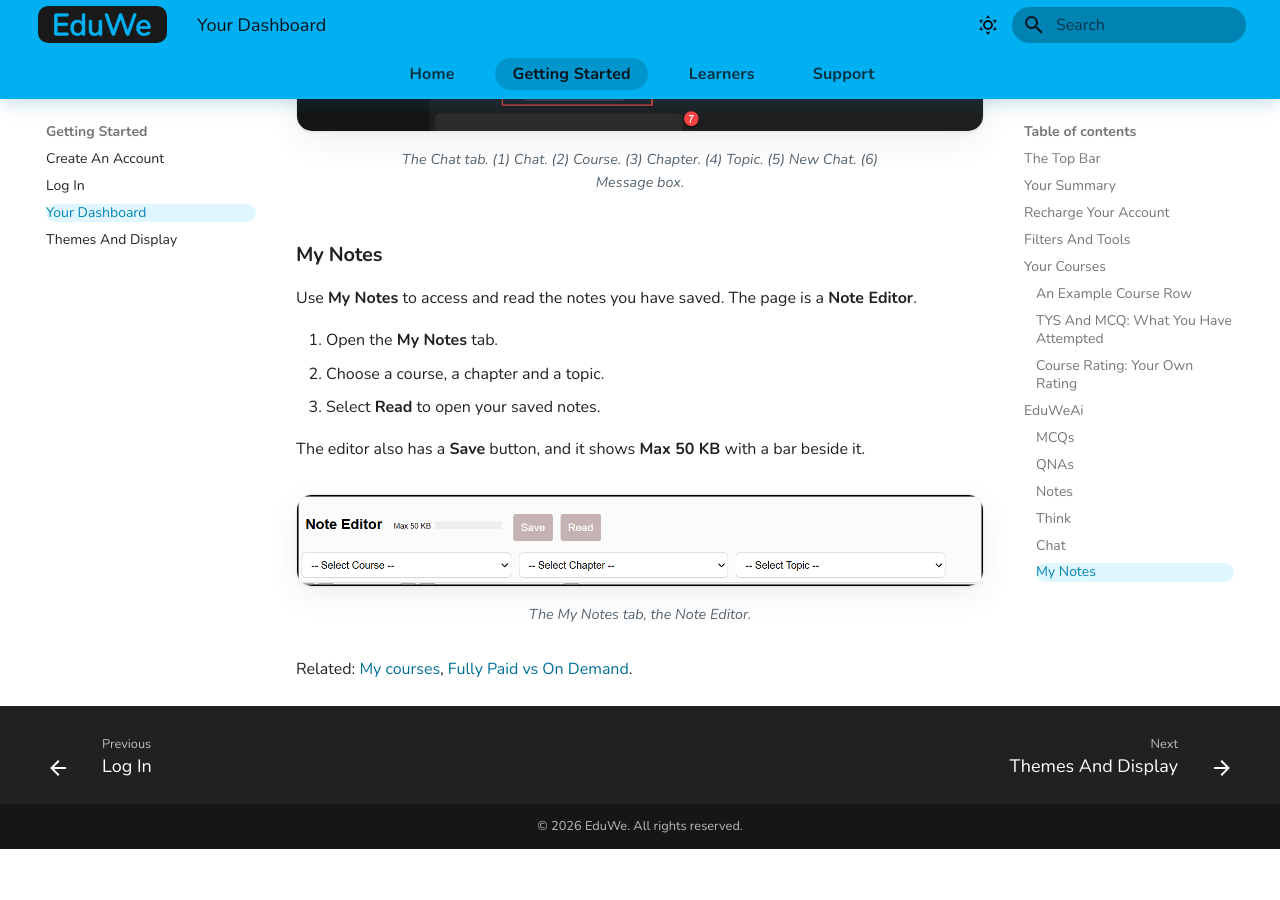
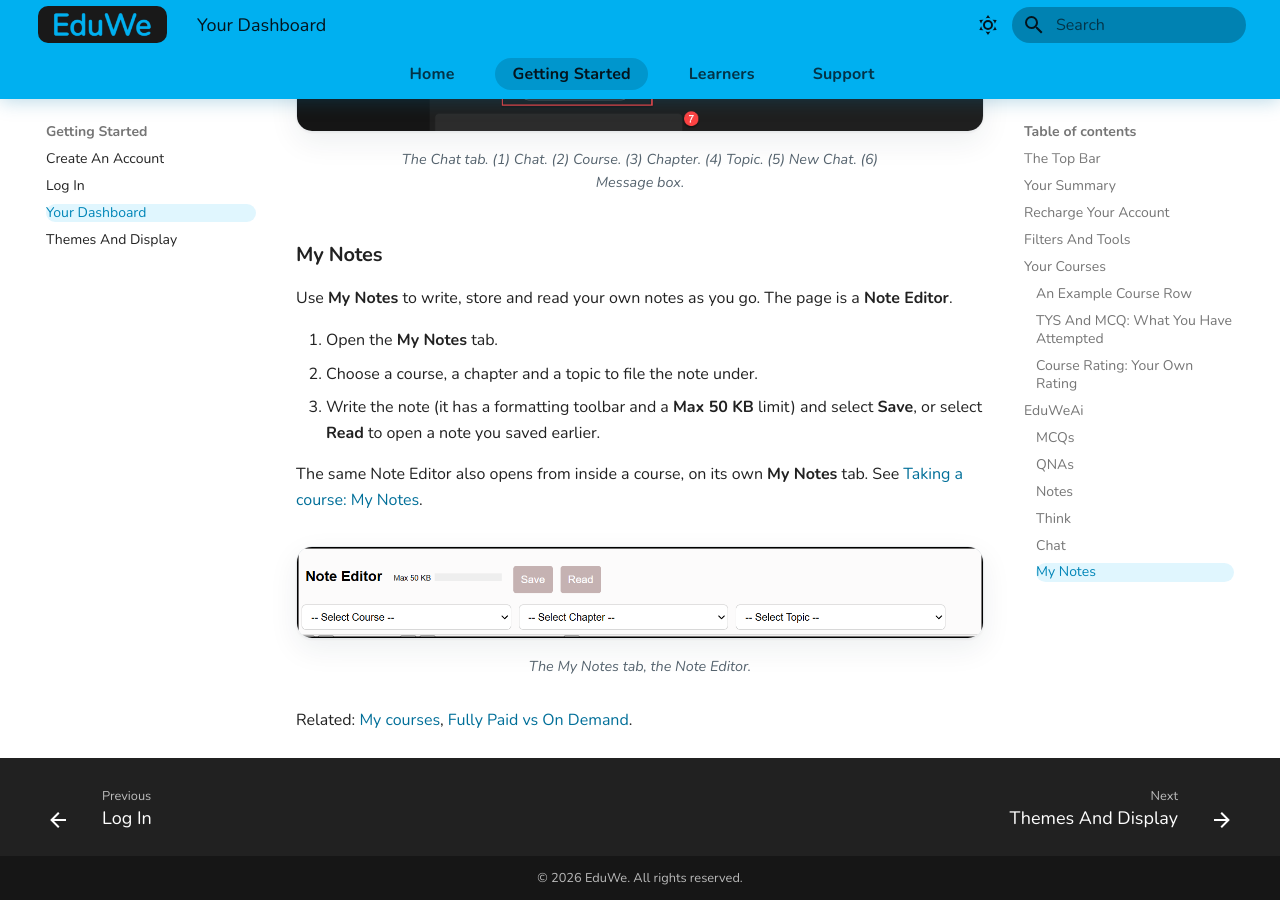
Before and after one commit to geitdeepak/EduWeIO_HelpDoc, an MkDocs documentation site: the page built from docs/getting-started/dashboard.md, in a window 1280 px wide and 900 px high, scrolled down 8863 px. Built offline with MkDocs 1.6.1 and Material for MkDocs 9.7.7, drawn with Linux system fonts in a browser that asks for light colours; before the commit the page ends 9712 px from its top, so only the background shows below that.

Commit message:
Document the My Notes tab and finish the course home page walkthrough
My Notes lets a learner write, save and read their own notes, filed
against a Course/Chapter/Topic, from the Note Editor - the same editor
as the My Notes tool under EduWeAi on the dashboard. Cross-link both
directions instead of duplicating the description, and correct the
dashboard's version to say you can write notes there too, not just read
saved ones.

This completes all nine tabs (Videos, Notes, Tutorials, MCQs, CBSQs,
SEQs, Labs, Projects, My Notes) on the course home page.

Co-Authored-By: Claude Sonnet 5 <noreply@anthropic.com>

```diff
--- a/docs/getting-started/dashboard.md
+++ b/docs/getting-started/dashboard.md
@@ -252,13 +252,13 @@ Use **Chat** to chat with EduWeAi about the course, chapter and topic you select
 
 ### My Notes
 
-Use **My Notes** to access and read the notes you have saved. The page is a **Note Editor**.
+Use **My Notes** to write, store and read your own notes as you go. The page is a **Note Editor**.
 
 1. Open the **My Notes** tab.
-2. Choose a course, a chapter and a topic.
-3. Select **Read** to open your saved notes.
+2. Choose a course, a chapter and a topic to file the note under.
+3. Write the note (it has a formatting toolbar and a **Max 50 KB** limit) and select **Save**, or select **Read** to open a note you saved earlier.
 
-The editor also has a **Save** button, and it shows **Max 50 KB** with a bar beside it.
+The same Note Editor also opens from inside a course, on its own **My Notes** tab. See [Taking a course: My Notes](../learner/taking-a-course.md#my-notes).
 
 <figure markdown>
   ![The My Notes tab, which is the Note Editor. It shows the title Note Editor, the text Max 50 KB with a bar, Save and Read buttons that look greyed out, and Select Course, Select Chapter and Select Topic lists. The page is shown in the light theme](../assets/images/ai/ai-07-my-notes-editor.png){ loading=lazy }
```
Also changed, not shown: docs/learner/taking-a-course.md (+8 -1 lines), docs/assets/images/course-home/course-home-17-my-notes-editor.png (added).
